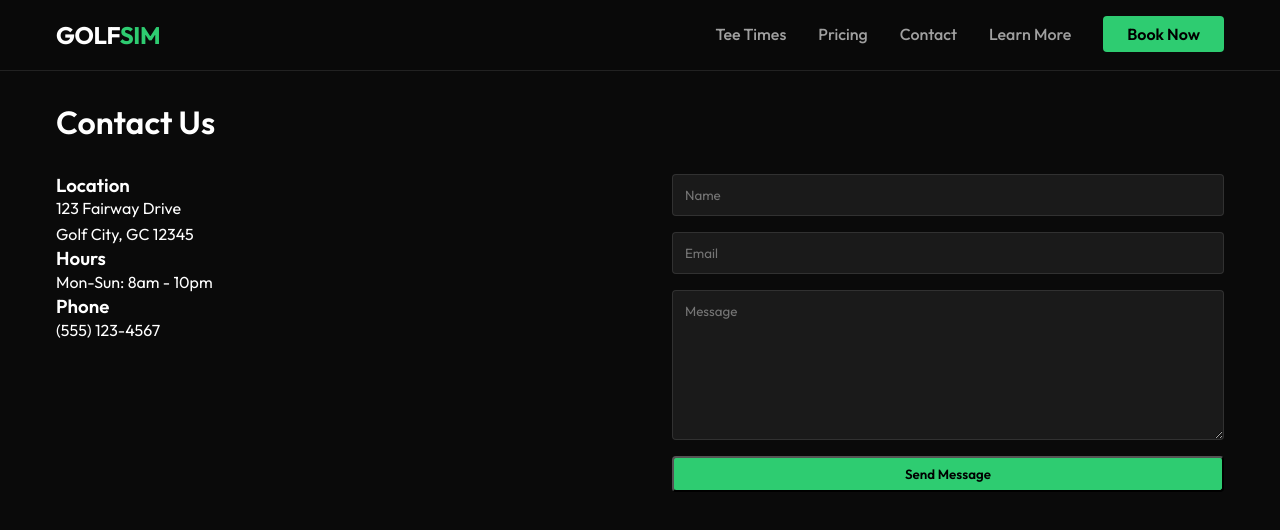
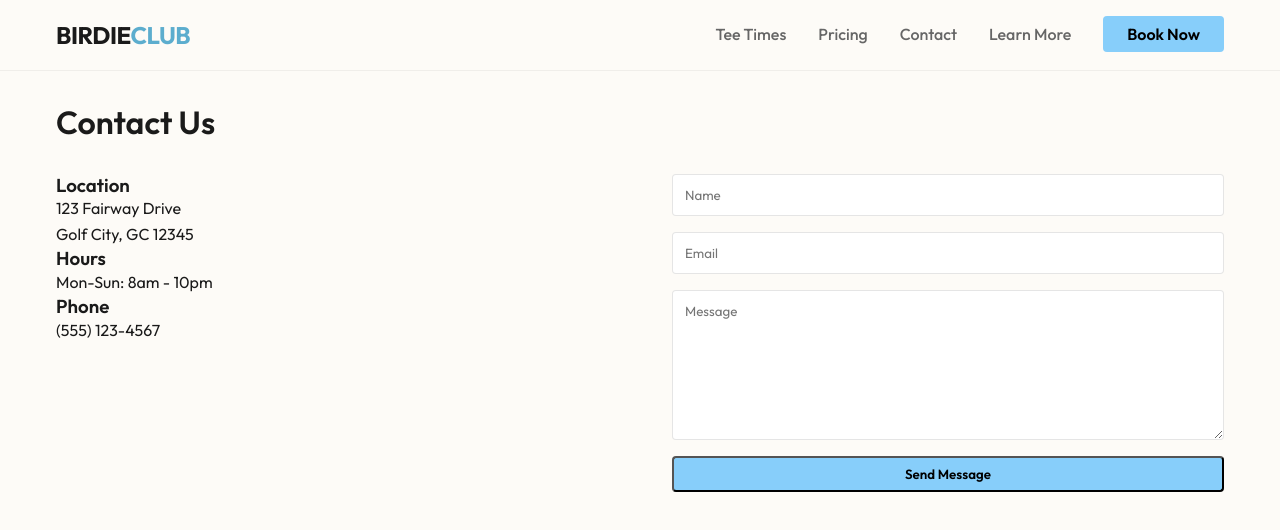
Before and after one commit to 14jadenstuart-hub/golf---simulator1, a React (Vite) app: page /contact in a window 1280 px wide. Shown: the top 530 px of the page. Built offline with nearby package versions, Linux system fonts and the light colour scheme.

Commit message:
Rebrand to Birdie Club

```diff
--- a/index.html
+++ b/index.html
@@ -1,16 +1,19 @@
 <!doctype html>
 <html lang="en">
+
 <head>
   <meta charset="UTF-8" />
   <link rel="icon" type="image/svg+xml" href="/vite.svg" />
   <meta name="viewport" content="width=device-width, initial-scale=1.0" />
-    <title>Golf Simulator Rental</title>
+  <title>Birdie Club</title>
   <link rel="preconnect" href="https://fonts.googleapis.com">
   <link rel="preconnect" href="https://fonts.gstatic.com" crossorigin>
   <link href="https://fonts.googleapis.com/css2?family=Outfit:wght@300;400;500;600;700&display=swap" rel="stylesheet">
 </head>
+
 <body>
   <div id="root"></div>
   <script type="module" src="/src/main.jsx"></script>
 </body>
+
 </html>
--- a/src/components/Navbar.css
+++ b/src/components/Navbar.css
@@ -1,7 +1,7 @@
 .navbar {
-    background-color: rgba(10, 10, 10, 0.95);
+    background-color: rgba(253, 251, 247, 0.95);
     backdrop-filter: blur(10px);
-    border-bottom: 1px solid rgba(255, 255, 255, 0.1);
+    border-bottom: 1px solid rgba(0, 0, 0, 0.05);
     position: sticky;
     top: 0;
     z-index: 1000;
@@ -23,7 +23,7 @@
 }
 
 .logo-accent {
-    color: var(--color-primary);
+    color: var(--color-primary-dark);
 }
 
 .nav-links {
@@ -86,7 +86,7 @@
         background-color: var(--color-bg);
         flex-direction: column;
         padding: 2rem;
-        border-bottom: 1px solid rgba(255, 255, 255, 0.1);
+        border-bottom: 1px solid rgba(0, 0, 0, 0.05);
         transform: translateY(-150%);
         transition: transform 0.3s ease-in-out;
     }
--- a/src/components/Navbar.jsx
+++ b/src/components/Navbar.jsx
@@ -9,7 +9,7 @@ const Navbar = () => {
         <nav className="navbar">
             <div className="container navbar-content">
                 <Link to="/" className="logo">
-                    GOLF<span className="logo-accent">SIM</span>
+                    BIRDIE<span className="logo-accent">CLUB</span>
                 </Link>
 
                 <button className="mobile-toggle" onClick={() => setIsOpen(!isOpen)}>
--- a/src/index.css
+++ b/src/index.css
@@ -1,10 +1,10 @@
 :root {
-    --color-bg: #0a0a0a;
-    --color-surface: #1a1a1a;
-    --color-primary: #2ecc71;
-    --color-primary-dark: #27ae60;
-    --color-text: #ffffff;
-    --color-text-muted: #a0a0a0;
+    --color-bg: #FDFBF7;
+    --color-surface: #F5F1E8;
+    --color-primary: #87CEFA;
+    --color-primary-dark: #5CADCE;
+    --color-text: #1A1A1A;
+    --color-text-muted: #666666;
     --font-main: 'Outfit', sans-serif;
 }
 
@@ -59,22 +59,24 @@ button {
 .hero {
     text-align: center;
     padding: 4rem 0;
-    background: linear-gradient(rgba(0, 0, 0, 0.7), rgba(0, 0, 0, 0.7)), url('https://images.unsplash.com/photo-1535131749006-b7f58c99034b?auto=format&fit=crop&q=80');
+    background: linear-gradient(rgba(0, 0, 0, 0.5), rgba(0, 0, 0, 0.5)), url('https://images.unsplash.com/photo-1535131749006-b7f58c99034b?auto=format&fit=crop&q=80');
     background-size: cover;
     background-position: center;
     border-radius: 12px;
     margin-bottom: 2rem;
+    color: #ffffff;
+    /* Keep hero text white for contrast on image */
 }
 
 .hero h1 {
     font-size: 3rem;
     margin-bottom: 1rem;
-    color: var(--color-text);
+    color: #ffffff;
 }
 
 .hero p {
     font-size: 1.25rem;
-    color: var(--color-text-muted);
+    color: rgba(255, 255, 255, 0.9);
     margin-bottom: 2rem;
 }
 
@@ -86,8 +88,8 @@ button {
 
 .btn-secondary {
     background-color: transparent;
-    border: 1px solid var(--color-text);
-    color: var(--color-text);
+    border: 1px solid #ffffff;
+    color: #ffffff;
     padding: 0.5rem 1.5rem;
     border-radius: 4px;
     text-decoration: none;
@@ -111,11 +113,11 @@ button {
     background-color: var(--color-surface);
     padding: 2rem;
     border-radius: 8px;
-    border: 1px solid rgba(255, 255, 255, 0.05);
+    border: 1px solid rgba(0, 0, 0, 0.05);
 }
 
 .feature-card h2 {
-    color: var(--color-primary);
+    color: var(--color-primary-dark);
     margin-bottom: 1rem;
 }
 
@@ -131,13 +133,14 @@ button {
     background-color: var(--color-surface);
     padding: 2rem;
     border-radius: 8px;
-    border: 1px solid rgba(255, 255, 255, 0.05);
+    border: 1px solid rgba(0, 0, 0, 0.05);
     text-align: center;
 }
 
 .pricing-card.featured {
     border-color: var(--color-primary);
     transform: scale(1.05);
+    box-shadow: 0 4px 20px rgba(0, 0, 0, 0.05);
 }
 
 .price {
@@ -167,7 +170,7 @@ button {
 
 .pricing-card li::before {
     content: "✓";
-    color: var(--color-primary);
+    color: var(--color-primary-dark);
     position: absolute;
     left: 0;
 }
@@ -188,8 +191,8 @@ button {
 
 .contact-form input,
 .contact-form textarea {
-    background-color: var(--color-surface);
-    border: 1px solid rgba(255, 255, 255, 0.1);
+    background-color: #ffffff;
+    border: 1px solid rgba(0, 0, 0, 0.1);
     padding: 0.75rem;
     border-radius: 4px;
     color: var(--color-text);
@@ -216,8 +219,8 @@ button {
 }
 
 .slot {
-    background-color: rgba(255, 255, 255, 0.05);
-    border: 1px solid rgba(255, 255, 255, 0.1);
+    background-color: #ffffff;
+    border: 1px solid rgba(0, 0, 0, 0.1);
     color: var(--color-text);
     padding: 0.5rem 1rem;
     border-radius: 4px;
@@ -225,5 +228,6 @@ button {
 
 .slot:hover {
     border-color: var(--color-primary);
-    color: var(--color-primary);
+    color: var(--color-primary-dark);
+    background-color: rgba(135, 206, 250, 0.1);
 }
--- a/src/pages/Home.jsx
+++ b/src/pages/Home.jsx
@@ -6,7 +6,7 @@ const Home = () => {
         <div className="page home">
             <section className="hero">
                 <div className="container">
-                    <h1>Experience the Future of Golf</h1>
+                    <h1>Welcome to Birdie Club</h1>
                     <p>Play on the world's best courses, right here in the city.</p>
                     <div className="hero-actions">
                         <Link to="/tee-times" className="btn-primary">Book a Tee Time</Link>
```
Lines whose indentation alone changed are shown as unchanged.
